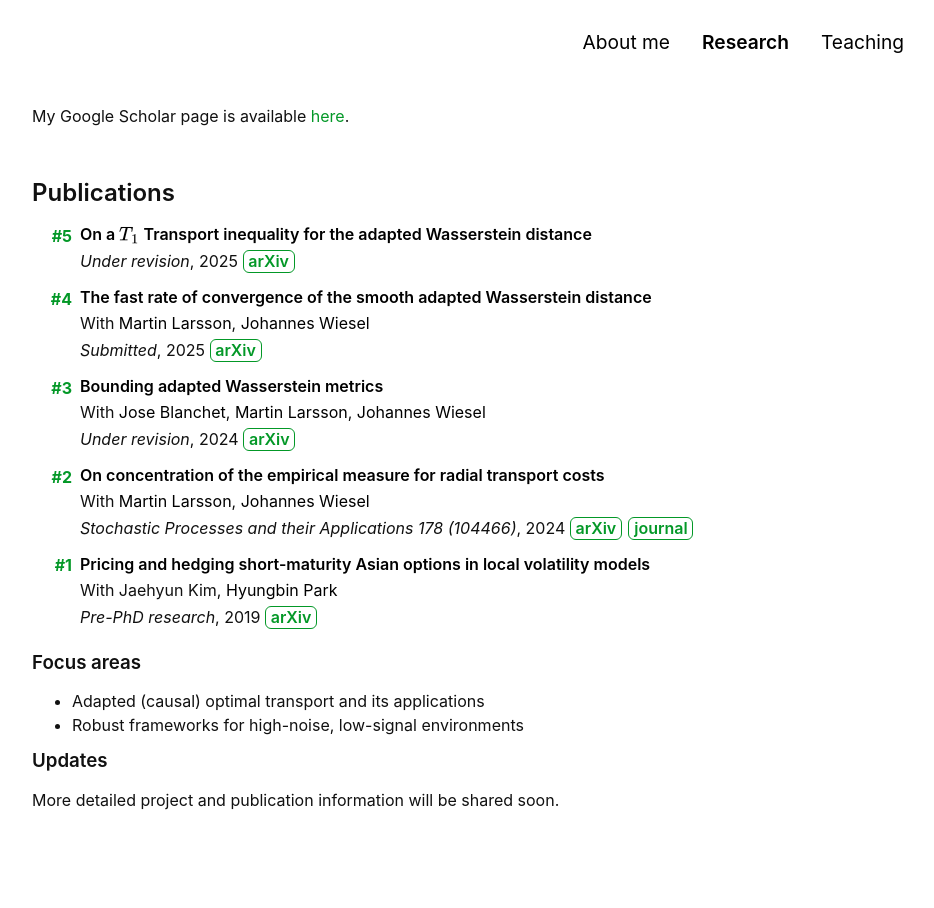
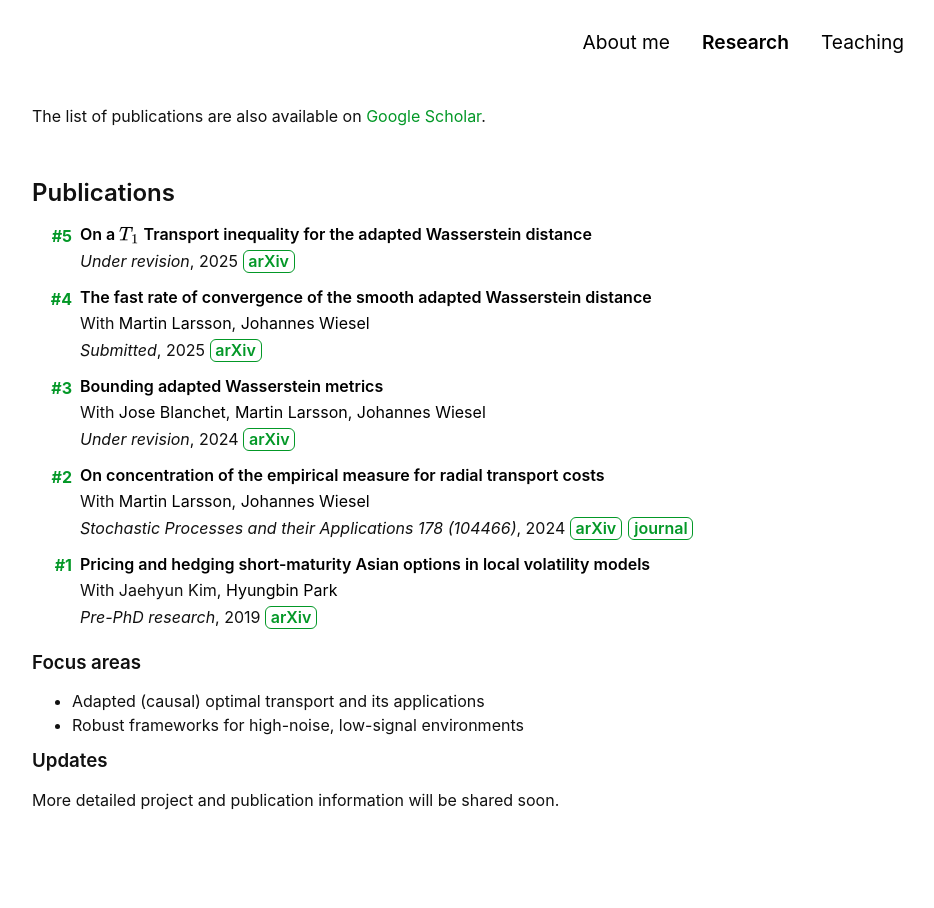
Before and after one commit to Jonghwap/Jonghwap.github.io, a Jekyll site: the page built from research.md, in a window 1280 px wide. Shown: the whole page, without its empty margins (208-1142 px from the left). Built offline with Jekyll 4.4.1, drawn with Linux system fonts in a browser that asks for light colours; a style sheet for code colours, icons or effects is not loaded.

Commit message:
Update research.md

```diff
--- a/research.md
+++ b/research.md
@@ -5,7 +5,7 @@ permalink: /research/
 hide_profile: true
 ---
 
-My Google Scholar page is available <a class="accent-link" href="https://scholar.google.com/citations?user=9qqF088AAAAJ&hl=ko">here</a>.
+The list of publications are also available on <a class="accent-link" href="https://scholar.google.com/citations?user=9qqF088AAAAJ&hl=ko">Google Scholar</a>.
 
 <br>
 
```
